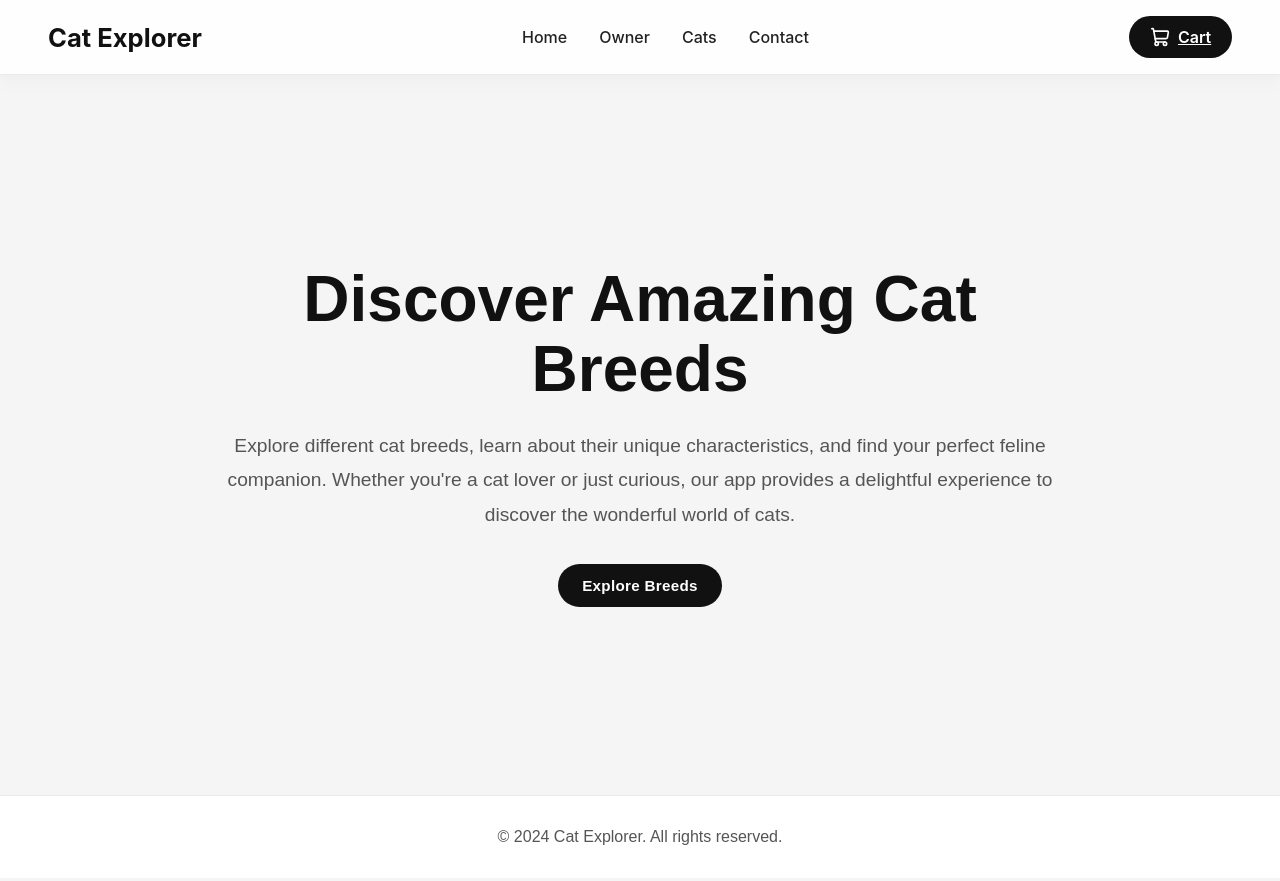
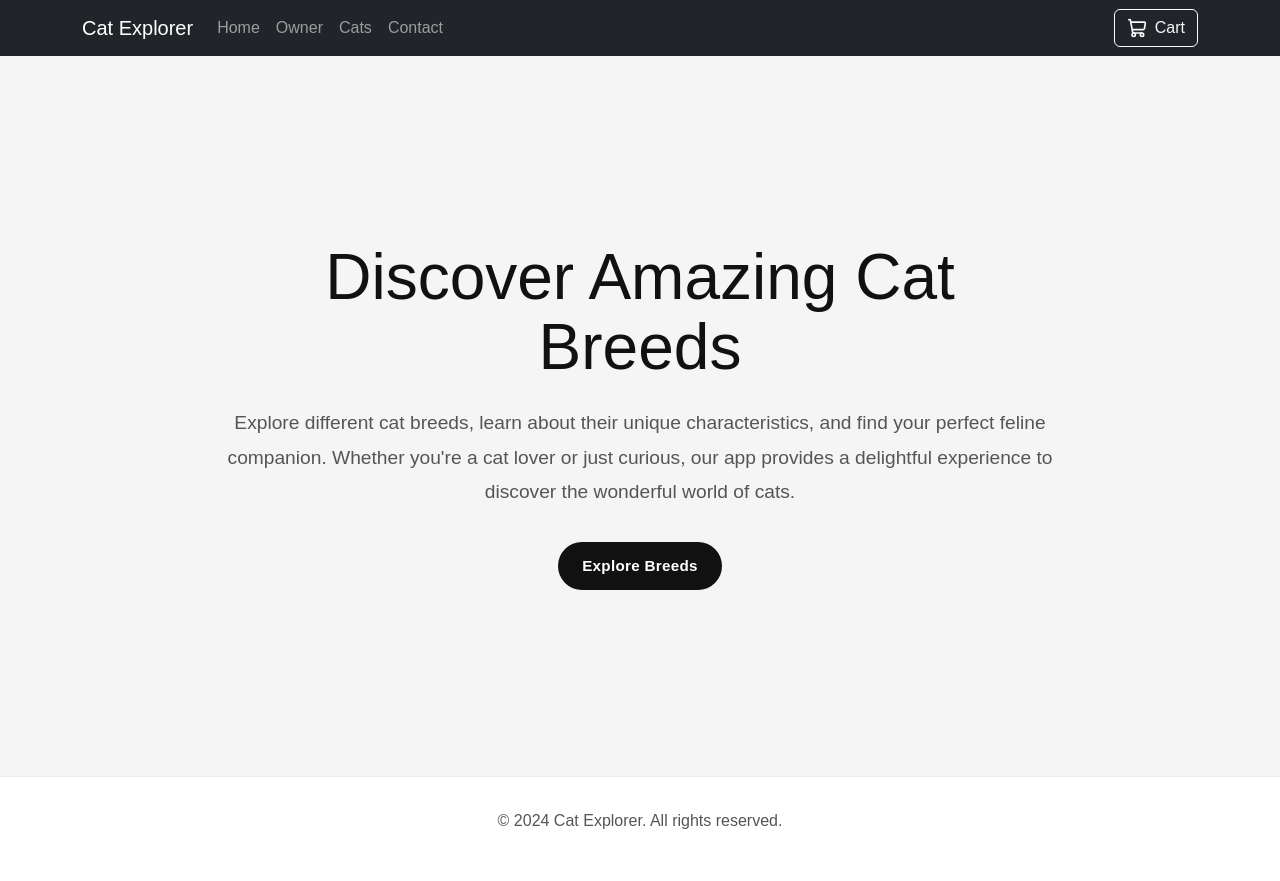
Before and after one commit to Filipmonteza/CatReact, a React (Vite) app: page / in a window 1280 px wide. Built offline with nearby package versions, Linux system fonts and the light colour scheme.

Commit message:
added bootstrap on Pagination/navbar

```diff
--- a/package.json
+++ b/package.json
@@ -10,9 +10,11 @@
     "preview": "vite preview"
   },
   "dependencies": {
+    "bootstrap": "^5.3.8",
     "framer-motion": "^12.38.0",
     "lucide-react": "^1.14.0",
     "react": "^19.2.6",
+    "react-bootstrap": "^2.10.10",
     "react-dom": "^19.2.6",
     "react-icons": "^5.6.0",
     "react-router-dom": "^7.15.0"
--- a/src/App.jsx
+++ b/src/App.jsx
@@ -15,15 +15,15 @@ function App() {
   // Add cat to cart
   const addToCart = (cat) => {
 
-    const alreadyExists =
-      cartItems.some(
-        (item) => item.id === cat.id
-      )
+    // const alreadyExists =
+    //   cartItems.some(
+    //     (item) => item.id === cat.id
+    //   )
 
-    // Prevent duplicates
-    if (alreadyExists) {
-      return
-    }
+    // // Prevent duplicates
+    // if (alreadyExists) {
+    //   return
+    // }
 
     setCartItems([
       ...cartItems,
--- a/src/components/CatCard.jsx
+++ b/src/components/CatCard.jsx
@@ -2,13 +2,13 @@ import { useEffect, useState } from "react"
 import { fetchCatImage } from "../services/Api"
 
 
-function CatCard({ cat, addToCart, cartItems }) {
+function CatCard({ cat, addToCart }) {
     const [imageUrl, setImageUrl] = useState(null)
 
-    const isInCart =
-    cartItems.some(
-    item => item.id === cat.id
-  )
+    // const isInCart =
+    // cartItems.some(
+    // item => item.id === cat.id
+
 
     useEffect(() => {
         fetchCatImage(cat.id)
@@ -32,11 +32,12 @@ function CatCard({ cat, addToCart, cartItems }) {
             <button
                 className="cart-add-btn"
                 onClick={() => addToCart(cat)}
-                disabled={isInCart}
+                // disabled={isInCart}
             >
-                {isInCart
+                {/* {isInCart
                 ? "Added to Cart"
-                : "Add to Cart"}
+                : "Add to Cart"} */}
+                Add to Cart
             </button>
         </div>
     )
--- a/src/components/Navbar.jsx
+++ /dev/null
@@ -1,45 +0,0 @@
-import { ShoppingCart } from "lucide-react"
-import { Link } from "react-router-dom"
-
-function Navbar() {
-  return (
-    <nav className="navbar">
-
-      <h2 className="logo">
-        Cat Explorer
-      </h2>
-
-      {/* Navigation Links */}
-      <ul className="nav-links">
-
-        <li>
-          <Link to="/">Home</Link>
-        </li>
-
-        <li>
-          <Link to="/owner">Owner</Link>
-        </li>
-
-        <li>
-          <Link to="/cats">Cats</Link>
-        </li>
-
-        <li>
-          <Link to="/contact">Contact</Link>
-        </li>
-
-      </ul>
-
-      {/* Cart Button */}
-      <div className="nav-right">
-        <Link to="/cart" className="cart-btn">
-          <ShoppingCart size={20} />
-          Cart
-        </Link>
-      </div>
-
-    </nav>
-  )
-}
-
-export default Navbar
--- /dev/null
+++ b/src/components/NavbarComp.jsx
@@ -0,0 +1,35 @@
+import { Navbar, Nav, Container, Button } from "react-bootstrap"
+import { ShoppingCart } from "lucide-react"
+import { Link } from "react-router-dom"
+
+function NavbarComp() {
+  return (
+    <Navbar bg="dark" variant="dark" expand="md">
+      <Container>
+
+        <Navbar.Brand as={Link} to="/">Cat Explorer</Navbar.Brand>
+
+        <Navbar.Toggle aria-controls="main-nav" />
+
+        <Navbar.Collapse id="main-nav">
+          <Nav className="me-auto">
+            <Nav.Link as={Link} to="/">Home</Nav.Link>
+            <Nav.Link as={Link} to="/owner">Owner</Nav.Link>
+            <Nav.Link as={Link} to="/cats">Cats</Nav.Link>
+            <Nav.Link as={Link} to="/contact">Contact</Nav.Link>
+          </Nav>
+
+          <Nav>
+            <Button as={Link} to="/cart" variant="outline-light" className="d-flex align-items-center gap-2">
+              <ShoppingCart size={20} />
+              Cart
+            </Button>
+          </Nav>
+        </Navbar.Collapse>
+
+      </Container>
+    </Navbar>
+  )
+}
+
+export default NavbarComp
--- a/src/components/Pagination.jsx
+++ b/src/components/Pagination.jsx
@@ -1,47 +1,44 @@
-function Pagination({
+import { Pagination } from "react-bootstrap"
 
+function PaginationComp({
   totalCats,
   catsPerPage,
   currentPage,
   setCurrentPage
-
 }) {
 
-  const totalPages =
-    Math.ceil(totalCats / catsPerPage)
+  const totalPages = Math.ceil(totalCats / catsPerPage)
 
   const pages = []
-
   for (let i = 1; i <= totalPages; i++) {
     pages.push(i)
   }
 
   return (
+    <Pagination className="justify-content-center mt-4">
 
-    <div className="pagination">
+      <Pagination.Prev
+        onClick={() => setCurrentPage(p => p - 1)}
+        disabled={currentPage === 1}
+      />
 
       {pages.map((page) => (
-
-        <button
+        <Pagination.Item
           key={page}
-
-          onClick={() =>
-            setCurrentPage(page)
-          }
-
-          className={
-            page === currentPage
-              ? "active-page"
-              : ""
-          }
+          active={page === currentPage}
+          onClick={() => setCurrentPage(page)}
         >
           {page}
-        </button>
-
+        </Pagination.Item>
       ))}
 
-    </div>
+      <Pagination.Next
+        onClick={() => setCurrentPage(p => p + 1)}
+        disabled={currentPage === totalPages}
+      />
+
+    </Pagination>
   )
 }
 
-export default Pagination
+export default PaginationComp
--- a/src/main.jsx
+++ b/src/main.jsx
@@ -1,6 +1,7 @@
 import { StrictMode } from 'react'
 import { createRoot } from 'react-dom/client'
 import { BrowserRouter } from 'react-router-dom'
+import 'bootstrap/dist/css/bootstrap.min.css'
 import './index.css'
 import App from './App.jsx'
 
--- a/src/pages/Cart.jsx
+++ b/src/pages/Cart.jsx
@@ -1,4 +1,4 @@
-import Navbar from "../components/Navbar"
+import Navbar from "../components/NavbarComp"
 import Footer from "../components/Footer"
 
 function Cart({
--- a/src/pages/Cats.jsx
+++ b/src/pages/Cats.jsx
@@ -1,4 +1,4 @@
-import Navbar from "../components/Navbar"
+import Navbar from "../components/NavbarComp"
 import Footer from "../components/Footer"
 import CatList from "../components/CatList"
 import { useEffect, useState } from "react"
--- a/src/pages/Home.jsx
+++ b/src/pages/Home.jsx
@@ -1,5 +1,5 @@
 import Footer from "../components/Footer"
-import Navbar from "../components/Navbar"
+import Navbar from "../components/NavbarComp"
 
 function Home() {
 
--- a/src/pages/Owner.jsx
+++ b/src/pages/Owner.jsx
@@ -1,4 +1,4 @@
-import Navbar from "../components/Navbar"
+import Navbar from "../components/NavbarComp"
 import Footer from "../components/Footer"
 
 function Owner() {
--- a/src/styles/global.css
+++ b/src/styles/global.css
@@ -105,49 +105,6 @@ body {
 
   transform: translateY(-2px);
 }
-
-/* Pagination */
-.pagination {
-  display: flex;
-  justify-content: center;
-  gap: 1rem;
-
-  margin-bottom: 4rem;
-}
-
-.pagination button {
-  width: 45px;
-  height: 45px;
-
-  border: none;
-  border-radius: 12px;
-
-  background: white;
-
-  cursor: pointer;
-
-  font-weight: 600;
-
-  box-shadow:
-    0 5px 15px rgba(0,0,0,0.08);
-
-  transition: 0.3s ease;
-}
-
-.pagination button:hover {
-  transform: translateY(-2px);
-}
-
-.pagination button.active-page {
-  background: #111;
-  color: white;
-}
-
-.active-page {
-  background: black !important;
-  color: white;
-}
-
 
 /* Owner Page */
 .owner-page {
@@ -318,92 +275,68 @@ body {
 }
 
 
-/* NAVBAR */
-.navbar {
-  position: sticky;
-  top: 0;
-  z-index: 1000;
+/* Cart Add Button */
+/* Cart Add Button */
+.cart-add-btn {
+  display: flex;
+  align-items: center;
+  justify-content: center;
+  gap: 0.6rem;
 
-  display: flex;
-  justify-content: space-between;
-  align-items: center;
+  width: 100%;
 
-  padding: 1rem 3rem;
+  margin-top: 1rem;
+  padding: 0.9rem 1.2rem;
 
-  background: rgba(255, 255, 255, 0.9);
-  backdrop-filter: blur(10px);
+  border: none;
+  border-radius: 14px;
 
-  border-bottom: 1px solid rgba(0, 0, 0, 0.08);
+  background: linear-gradient(
+    135deg,
+    #111,
+    #2b2b2b
+  );
 
-  box-shadow: 0 4px 20px rgba(0, 0, 0, 0.04);
+  color: white;
 
-  font-family: "Inter", sans-serif;
-}
-
-/* LOGO */
-.logo {
-  font-size: 1.6rem;
-  font-weight: 700;
-
-  color: #111;
+  font-size: 0.95rem;
+  font-weight: 600;
 
   cursor: pointer;
 
-  transition: 0.3s ease;
+  box-shadow:
+    0 8px 20px rgba(0, 0, 0, 0.12);
+
+  transition:
+    transform 0.25s ease,
+    box-shadow 0.25s ease,
+    opacity 0.25s ease;
 }
 
-.logo:hover {
-  opacity: 0.8;
+/* Hover */
+.cart-add-btn:hover {
+  transform: translateY(-2px);
+
+  box-shadow:
+    0 12px 24px rgba(0, 0, 0, 0.18);
 }
 
-/* LINKS */
-.nav-links {
-  display: flex;
-  align-items: center;
-  gap: 2rem;
-
-  list-style: none;
+/* Active click */
+.cart-add-btn:active {
+  transform: scale(0.98);
 }
 
-.nav-links li a {
-  position: relative;
+/* Disabled state */
+.cart-add-btn:disabled {
+  background: #b5b5b5;
 
-  text-decoration: none;
-  color: #222;
+  cursor: not-allowed;
 
-  font-weight: 500;
+  box-shadow: none;
 
-  transition: 0.3s ease;
-}
+  transform: none;
 
-/* Underline animation */
-.nav-links li a::after {
-  content: "";
-
-  position: absolute;
-  left: 0;
-  bottom: -6px;
-
-  width: 0%;
-  height: 2px;
-
-  background: #111;
-
-  transition: width 0.3s ease;
-}
-
-.nav-links li a:hover::after {
-  width: 100%;
-}
-
-.nav-links li a:hover {
-  color: black;
-}
-
-/* RIGHT SIDE */
-.nav-right {
-  display: flex;
-  align-items: center;
+  opacity: 0.8;
 }
 
 /* CART BUTTON */
```
Also changed, not shown: 1 other file (tests, documents, lock files or other folders).
